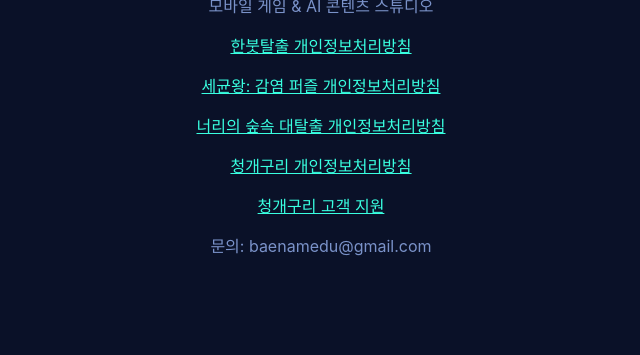
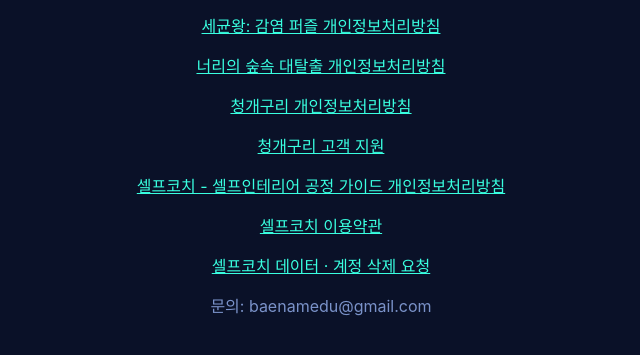
Before and after one commit to baenamedu-bot/baenamedu-bot.github.io, a plain HTML site: page index.html in a window 1280 px wide. Shown: the part 311-666 px from the top of the page, without its empty margins (319-959 px from the left). Drawn offline with Linux system fonts and the light colour scheme.

Commit message:
랜딩에 셀프코치 방침·약관·삭제요청 링크 추가

```diff
--- a/index.html
+++ b/index.html
@@ -12,5 +12,8 @@
 <p><a href="/neoriforest/privacy/">너리의 숲속 대탈출 개인정보처리방침</a></p>
 <p><a href="/oppositefrog/privacy/">청개구리 개인정보처리방침</a></p>
 <p><a href="/oppositefrog/support/">청개구리 고객 지원</a></p>
+<p><a href="/selfcoach/privacy/">셀프코치 - 셀프인테리어 공정 가이드 개인정보처리방침</a></p>
+<p><a href="/selfcoach/terms/">셀프코치 이용약관</a></p>
+<p><a href="/selfcoach/delete/">셀프코치 데이터 · 계정 삭제 요청</a></p>
 <p>문의: baenamedu@gmail.com</p>
 </div></body></html>
```
